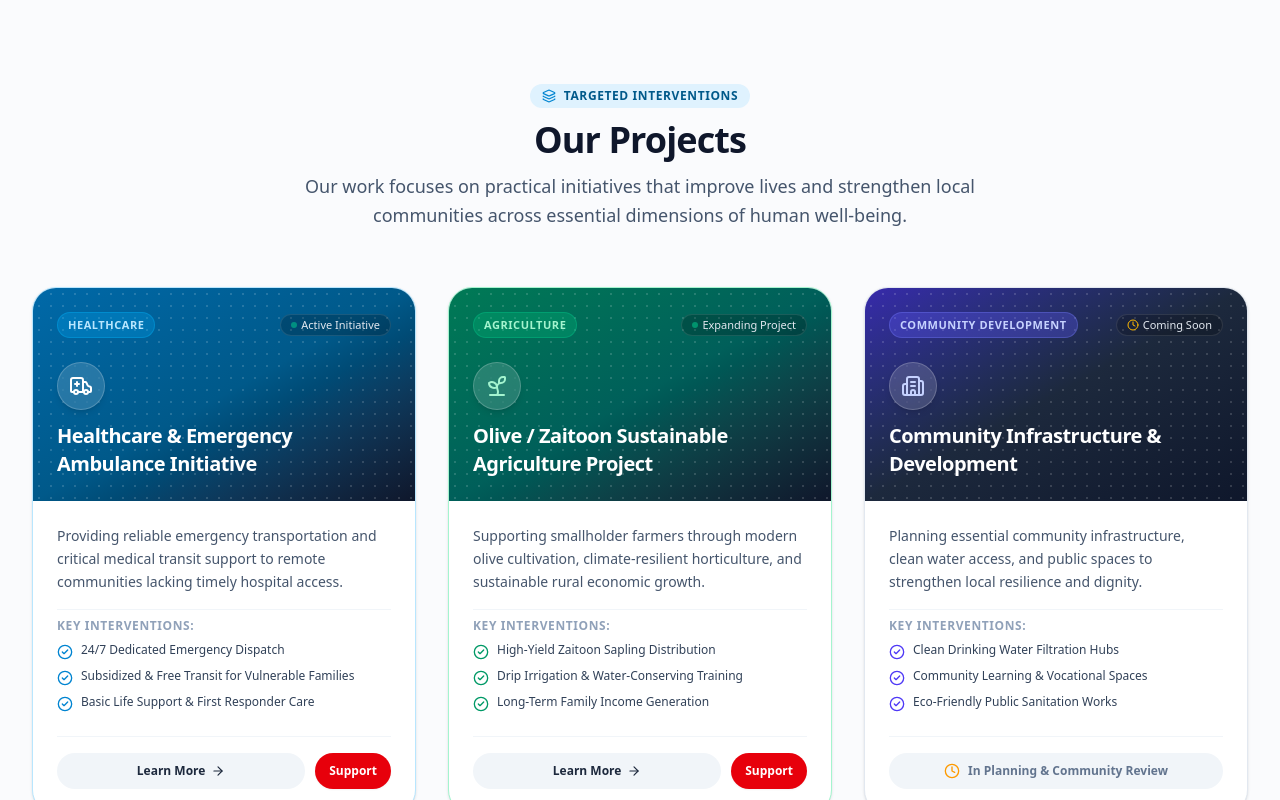
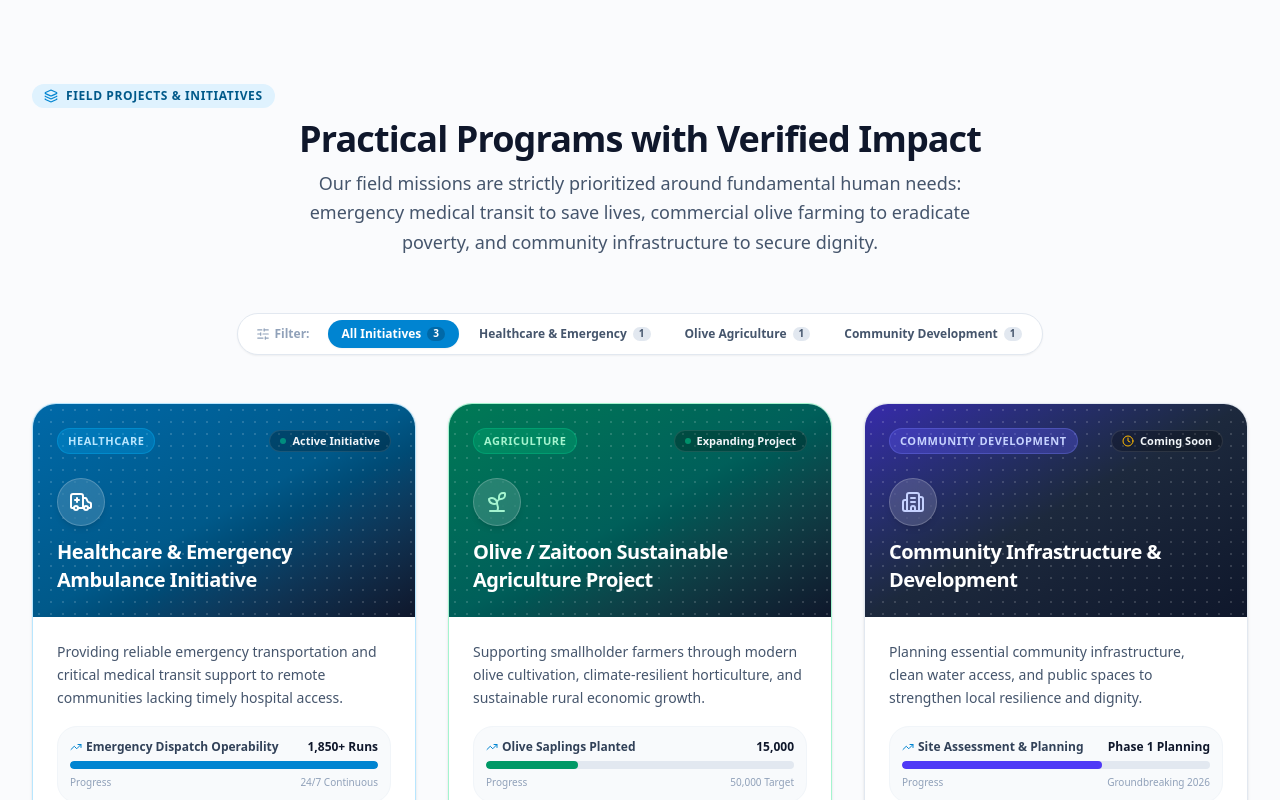
Before and after one commit to msaadfall25bsse/junglan-community-development-foundation-, a Next.js app: page / in a window 1280 px wide. Shown: the part 2700-3500 px from the top of the page. Built offline with nearby package versions, Linux system fonts and the light colour scheme.

Commit message:
Phase 7: Projects Showcase - Category filtering, milestone progress meter, and direct donation allocation

```diff
--- a/components/home/ProjectsSection.tsx
+++ b/components/home/ProjectsSection.tsx
@@ -1,6 +1,6 @@
 "use client";
 
-import React from "react";
+import React, { useState } from "react";
 import Link from "next/link";
 import {
   Ambulance,
@@ -10,38 +10,130 @@ import {
   CheckCircle2,
   Clock,
   Layers,
+  Heart,
+  TrendingUp,
+  SlidersHorizontal,
 } from "lucide-react";
 import { PROJECTS_DATA } from "@/data/homepage-data";
+import { Button, SectionHeader } from "@/components/ui";
 
 interface ProjectsSectionProps {
   onOpenDonateModal: (projectName?: string) => void;
 }
 
+type CategoryFilter = "ALL" | "Healthcare" | "Agriculture" | "Community Development";
+
 export const ProjectsSection: React.FC<ProjectsSectionProps> = ({ onOpenDonateModal }) => {
+  const [activeFilter, setActiveFilter] = useState<CategoryFilter>("ALL");
+
+  const categories: { label: string; value: CategoryFilter; count: number }[] = [
+    { label: "All Initiatives", value: "ALL", count: PROJECTS_DATA.length },
+    {
+      label: "Healthcare & Emergency",
+      value: "Healthcare",
+      count: PROJECTS_DATA.filter((p) => p.category === "Healthcare").length,
+    },
+    {
+      label: "Olive Agriculture",
+      value: "Agriculture",
+      count: PROJECTS_DATA.filter((p) => p.category === "Agriculture").length,
+    },
+    {
+      label: "Community Development",
+      value: "Community Development",
+      count: PROJECTS_DATA.filter((p) => p.category === "Community Development").length,
+    },
+  ];
+
+  const filteredProjects =
+    activeFilter === "ALL"
+      ? PROJECTS_DATA
+      : PROJECTS_DATA.filter((p) => p.category === activeFilter);
+
+  // Field progress stats for visual progress meter
+  const progressMap: Record<
+    string,
+    { label: string; current: string; target: string; percent: number }
+  > = {
+    "healthcare-ambulance": {
+      label: "Emergency Dispatch Operability",
+      current: "1,850+ Runs",
+      target: "24/7 Continuous",
+      percent: 100,
+    },
+    "agriculture-olive": {
+      label: "Olive Saplings Planted",
+      current: "15,000",
+      target: "50,000 Target",
+      percent: 30,
+    },
+    "community-construction": {
+      label: "Site Assessment & Planning",
+      current: "Phase 1 Planning",
+      target: "Groundbreaking 2026",
+      percent: 65,
+    },
+  };
+
   return (
-    <section id="projects" className="py-16 sm:py-24 bg-slate-50/70 border-y border-slate-200/60">
+    <section
+      id="projects"
+      aria-label="Core Initiatives and Field Projects"
+      className="py-16 sm:py-24 bg-slate-50/70 border-y border-slate-200/60"
+    >
       <div className="max-w-7xl mx-auto px-4 sm:px-6 lg:px-8">
 
         {/* Section Header */}
-        <div className="text-center max-w-3xl mx-auto mb-14">
-          <div className="inline-flex items-center gap-2 px-3 py-1 rounded-full bg-sky-100 text-sky-800 text-xs font-bold uppercase tracking-wider mb-3">
-            <Layers className="w-3.5 h-3.5 text-sky-600" />
-            <span>Targeted Interventions</span>
+        <SectionHeader
+          tag="Field Projects & Initiatives"
+          tagIcon={<Layers className="w-3.5 h-3.5" />}
+          title="Practical Programs with Verified Impact"
+          subtitle="Our field missions are strictly prioritized around fundamental human needs: emergency medical transit to save lives, commercial olive farming to eradicate poverty, and community infrastructure to secure dignity."
+          align="center"
+        />
+
+        {/* Category Filter Tabs */}
+        <div className="flex flex-wrap items-center justify-center gap-2 mb-12">
+          <div className="inline-flex items-center gap-1.5 p-1.5 rounded-2xl bg-white border border-slate-200 shadow-xs flex-wrap justify-center">
+            <span className="hidden sm:flex items-center gap-1 text-xs font-bold text-slate-400 px-3">
+              <SlidersHorizontal className="w-3.5 h-3.5" />
+              Filter:
+            </span>
+            {categories.map((cat) => (
+              <button
+                key={cat.value}
+                type="button"
+                onClick={() => setActiveFilter(cat.value)}
+                className={[
+                  "px-3.5 py-1.5 rounded-xl text-xs font-bold transition-all flex items-center gap-1.5 cursor-pointer",
+                  activeFilter === cat.value
+                    ? "bg-sky-600 text-white shadow-xs"
+                    : "text-slate-600 hover:text-sky-700 hover:bg-slate-100",
+                ].join(" ")}
+              >
+                <span>{cat.label}</span>
+                <span
+                  className={[
+                    "text-[10px] px-1.5 py-0.2 rounded-full",
+                    activeFilter === cat.value
+                      ? "bg-sky-700 text-white"
+                      : "bg-slate-200 text-slate-600",
+                  ].join(" ")}
+                >
+                  {cat.count}
+                </span>
+              </button>
+            ))}
           </div>
-          <h2 className="text-3xl sm:text-4xl font-extrabold text-slate-900 tracking-tight">
-            Our Projects
-          </h2>
-          <p className="mt-3 text-base sm:text-lg text-slate-600 leading-relaxed">
-            Our work focuses on practical initiatives that improve lives and strengthen local communities across essential dimensions of human well-being.
-          </p>
         </div>
 
-        {/* 3 Project Cards Grid */}
+        {/* Projects Cards Grid */}
         <div className="grid grid-cols-1 md:grid-cols-3 gap-8">
-          {PROJECTS_DATA.map((project) => {
+          {filteredProjects.map((project) => {
             const isHealthcare = project.id === "healthcare-ambulance";
             const isAgriculture = project.id === "agriculture-olive";
             const isComingSoon = project.status === "Coming Soon";
+            const progress = progressMap[project.id];
 
             return (
               <div
@@ -54,7 +146,7 @@ export const ProjectsSection: React.FC<ProjectsSectionProps> = ({ onOpenDonateMo
                     : "border-slate-200 hover:border-indigo-300"
                 }`}
               >
-                {/* Card Top Banner / Visual Area */}
+                {/* Card Top Visual Banner */}
                 <div
                   className={`p-6 text-white relative overflow-hidden ${
                     isHealthcare
@@ -81,13 +173,13 @@ export const ProjectsSection: React.FC<ProjectsSectionProps> = ({ onOpenDonateMo
                       {project.category}
                     </span>
 
-                    <span className="text-[11px] font-medium px-2.5 py-0.5 rounded-full bg-black/20 text-slate-200 border border-white/10 flex items-center gap-1">
+                    <span className="text-[11px] font-semibold px-2.5 py-0.5 rounded-full bg-black/25 text-slate-100 border border-white/10 flex items-center gap-1.5">
                       {isComingSoon ? (
                         <Clock className="w-3 h-3 text-amber-400" />
                       ) : (
                         <span className="w-1.5 h-1.5 rounded-full bg-emerald-400 animate-pulse" />
                       )}
-                      {project.status}
+                      <span>{project.status}</span>
                     </span>
                   </div>
 
@@ -120,6 +212,35 @@ export const ProjectsSection: React.FC<ProjectsSectionProps> = ({ onOpenDonateMo
                       {project.shortDescription}
                     </p>
 
+                    {/* Milestone Progress Bar */}
+                    {progress && (
+                      <div className="p-3 rounded-xl bg-slate-50 border border-slate-100 space-y-1.5">
+                        <div className="flex items-center justify-between text-xs font-semibold text-slate-700">
+                          <span className="flex items-center gap-1">
+                            <TrendingUp className="w-3 h-3 text-sky-600" />
+                            {progress.label}
+                          </span>
+                          <span className="text-slate-900 font-bold">{progress.current}</span>
+                        </div>
+                        <div className="w-full h-2 bg-slate-200 rounded-full overflow-hidden">
+                          <div
+                            className={`h-full rounded-full transition-all duration-500 ${
+                              isHealthcare
+                                ? "bg-sky-600"
+                                : isAgriculture
+                                ? "bg-emerald-600"
+                                : "bg-indigo-600"
+                            }`}
+                            style={{ width: `${progress.percent}%` }}
+                          />
+                        </div>
+                        <div className="flex justify-between text-[10px] text-slate-400">
+                          <span>Progress</span>
+                          <span>{progress.target}</span>
+                        </div>
+                      </div>
+                    )}
+
                     {/* Key Interventions Checklist */}
                     <div className="space-y-2 pt-2 border-t border-slate-100">
                       <div className="text-xs font-bold uppercase tracking-wider text-slate-400">
@@ -142,7 +263,7 @@ export const ProjectsSection: React.FC<ProjectsSectionProps> = ({ onOpenDonateMo
                     </div>
                   </div>
 
-                  {/* Card Bottom CTA Actions */}
+                  {/* Bottom Action Row */}
                   <div className="pt-4 border-t border-slate-100 flex items-center gap-2.5">
                     {isComingSoon ? (
                       <div className="w-full py-2.5 px-4 bg-slate-100 text-slate-500 font-semibold text-xs rounded-xl text-center flex items-center justify-center gap-2">
@@ -153,19 +274,28 @@ export const ProjectsSection: React.FC<ProjectsSectionProps> = ({ onOpenDonateMo
                       <>
                         <Link
                           href={project.ctaLink}
-                          className="flex-1 py-2.5 px-4 bg-slate-100 hover:bg-sky-50 text-slate-800 hover:text-sky-700 font-bold text-xs rounded-xl transition-colors text-center flex items-center justify-center gap-1.5"
+                          className="flex-1"
                         >
-                          <span>{project.ctaText}</span>
-                          <ArrowRight className="w-3.5 h-3.5" />
+                          <Button
+                            variant="secondary"
+                            size="sm"
+                            fullWidth
+                            rightIcon={<ArrowRight className="w-3.5 h-3.5" />}
+                          >
+                            {project.ctaText}
+                          </Button>
                         </Link>
 
-                        <button
+                        <Button
+                          variant="danger"
+                          size="sm"
                           onClick={() => onOpenDonateModal(project.title)}
-                          className="py-2.5 px-3.5 bg-red-600 hover:bg-red-700 text-white font-bold text-xs rounded-xl transition-all shadow-xs flex items-center justify-center gap-1 shrink-0"
+                          leftIcon={<Heart className="w-3.5 h-3.5 fill-white" />}
+                          className="shrink-0"
                           title={`Support ${project.category}`}
                         >
-                          <span>Support</span>
-                        </button>
+                          Support
+                        </Button>
                       </>
                     )}
                   </div>
```
